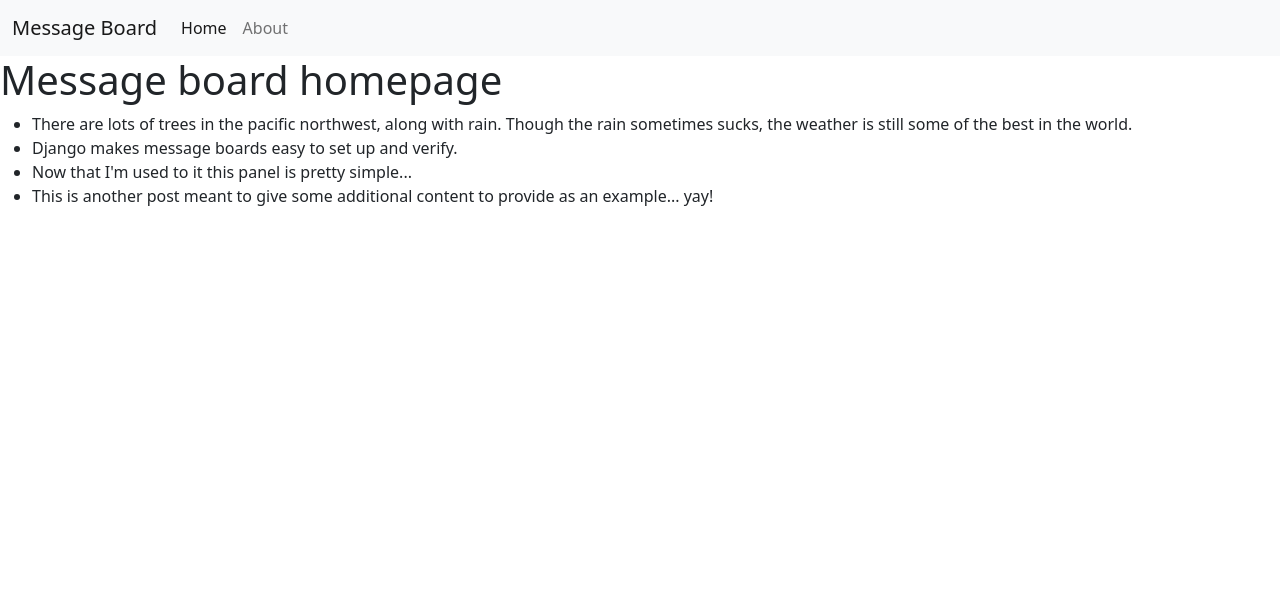
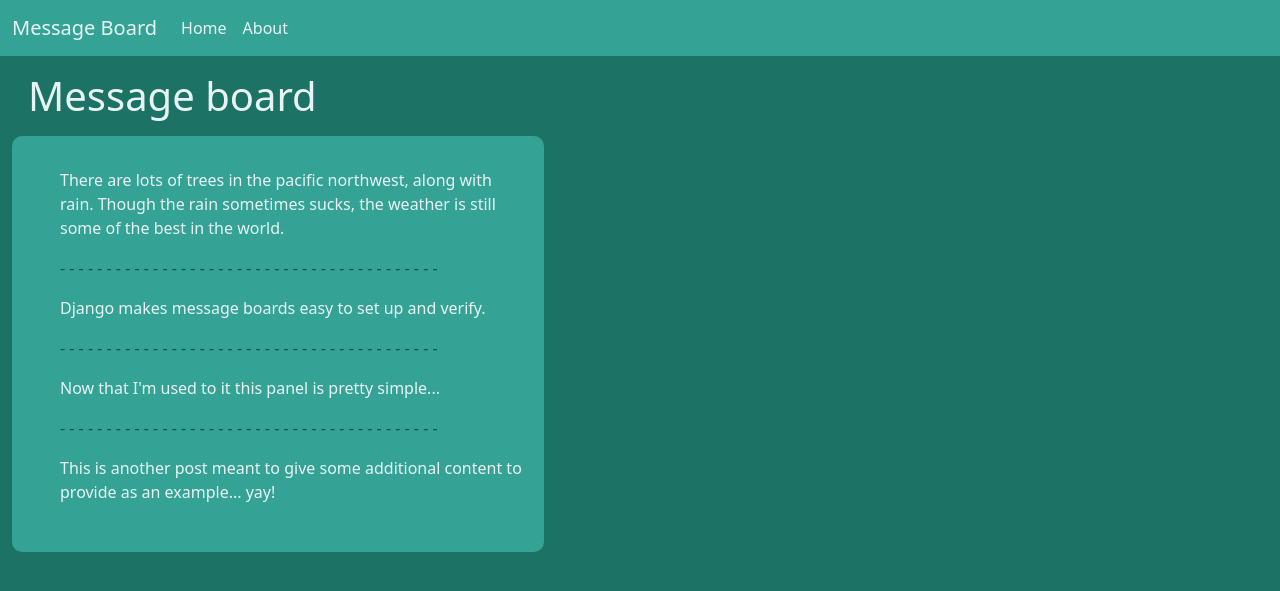
Before and after one commit to AndrewEvansDev/FSDI_112_message_board, a Django app: page / in a window 1280 px wide. Shown: the top 591 px of the page. Run offline with Django 3.2, Linux system fonts and the light colour scheme; data comes from the database, SQL or seed files in the repository; both versions use the stored data as it was after the commit.

Commit message:
cleaned it up and added css

```diff
--- a/static/css/base.css
+++ b/static/css/base.css
@@ -1,5 +1,16 @@
+:root{
+    --text: #051903;
+    --lessdark: #00544E;
+    --main: #1C7264;
+    --accent: #2B8984;
+    --light:#34A396;
+    --light-text: #e8f4f3;
+}
+body{
+    background-color: var(--main);
+}
 h1.about-andrew{
-    color:rgb(13, 0, 157);
+    color:var(--light-text);
     padding-left:1rem;
 }
 img.my-img{
@@ -8,9 +19,40 @@ img.my-img{
 div.about-wrap{
     max-width: 500px;
     padding:3rem;
-    background-color: rgb(62, 206, 216);
+    background-color: var(--accent);
 }
 p.about-p{
     max-width: 300px;
     padding:1rem;
+    color:var(--light-text);
 }
+h1.mb-header{
+    color:var(--light-text);
+    margin:1rem;
+}
+div.message-list-wrap{
+    background-color: var(--light);
+    width:fit-content;
+    padding:1rem;
+    border-radius: 10px;
+}
+ul.mb-ul{
+    list-style-type:none;
+    max-width:500px;
+}
+li.mb-post-text{
+    color:var(--light-text);
+    padding: 1rem 0;
+}
+li.custom-hr{
+    color:var(--lessdark);
+}
+nav.nb-custom-mb{
+    background-color: var(--light) !important;
+}
+a.nav-link, a.navbar-brand{
+    color:var(--light-text) !important;
+}
+li.custom-hr:last-child{
+    display:none;
+}
--- a/templates/base.html
+++ b/templates/base.html
@@ -10,7 +10,7 @@
     <title>{% block title %}Message Board{% endblock title %}</title>
 </head>
 <body>
-    <nav class="navbar navbar-expand-lg navbar-light bg-light">
+    <nav class="navbar navbar-expand-lg navbar-light bg-light nb-custom-mb">
         <div class="container-fluid">
             <a class="navbar-brand" href="{% url 'home' %}">Message Board</a>
             <button class="navbar-toggler" type="button" data-bs-toggle="collapse" data-bs-target="#navbarNav" aria-controls="navbarNav" aria-expanded="false" aria-label="Toggle navigation">
--- a/templates/home.html
+++ b/templates/home.html
@@ -3,11 +3,16 @@
 {% block title %}Home{% endblock title %}
 
 {% block content %}
-<h1>Message board homepage</h1>
+<div class="container-fluid">
+    <h1 class="mb-header">Message board</h1>
 
-<ul>
-    {% for post in all_posts_list %}
-    <li>{{ post.text }}</li>
-    {% endfor %}
-</ul>
+    <div class="message-list-wrap">
+        <ul class="mb-ul">
+            {% for post in all_posts_list %}
+            <li class="mb-post-text">{{ post.text }}</li>
+            <li class="custom-hr">- - - - - - - - - - - - - - - - - - - - - - - - - - - - - - - - - - - - - - - - -</li>
+            {% endfor %}
+        </ul>
+    </div>
+</div>
 {% endblock content %}
```
Also changed, not shown: db.sqlite3.
